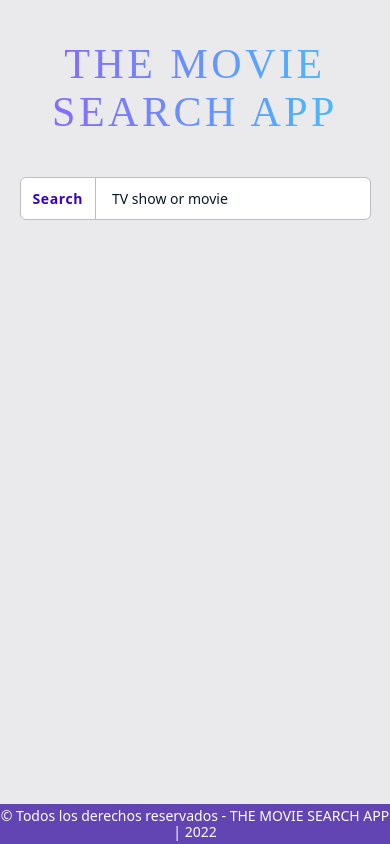
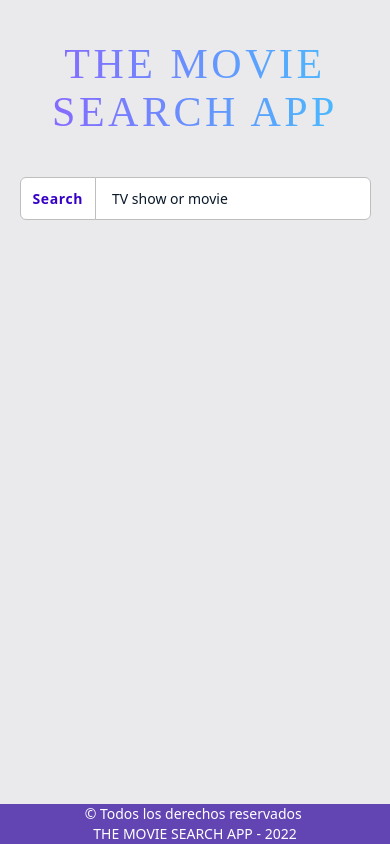
Before and after one commit to JhonAngulo/movie_search_technical_test, a React (Vite) app: page / in a window 390 px wide. Built offline with nearby package versions, Linux system fonts and the light colour scheme.

Commit message:
center text footer

```diff
--- a/src/containers/MainLayout/MainLayout.tsx
+++ b/src/containers/MainLayout/MainLayout.tsx
@@ -66,9 +66,12 @@ const MainLayout = (): JSX.Element => {
         <br />
       </div>
       <footer className="footer">
-        <p className="footer__text">
-          {`© Todos los derechos reservados - THE MOVIE SEARCH APP | ${new Date().getFullYear()}`}
-        </p>
+        <span className="footer__text">
+          © Todos los derechos reservados&nbsp;
+        </span>
+        <span className="footer__text">
+          {` THE MOVIE SEARCH APP - ${new Date().getFullYear()}`}
+        </span>
       </footer>
     </>
   )
--- a/src/styles/components/_layout.scss
+++ b/src/styles/components/_layout.scss
@@ -42,5 +42,10 @@
 
   @media (max-width: 800px) {
     text-align: center;
+    display: grid;
+    grid-template-rows: 1fr 1fr;
+    margin: 0;
+    padding: 0;
+    gap: 0;
   }
 }
```
